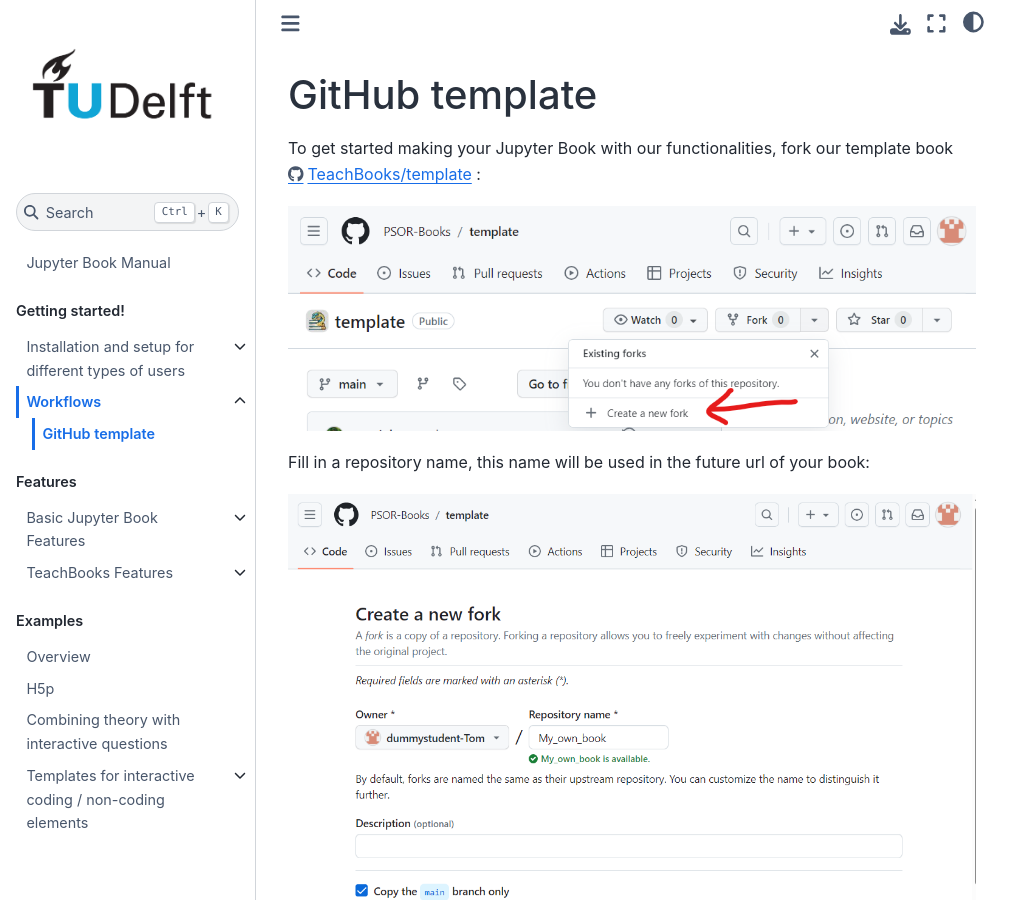
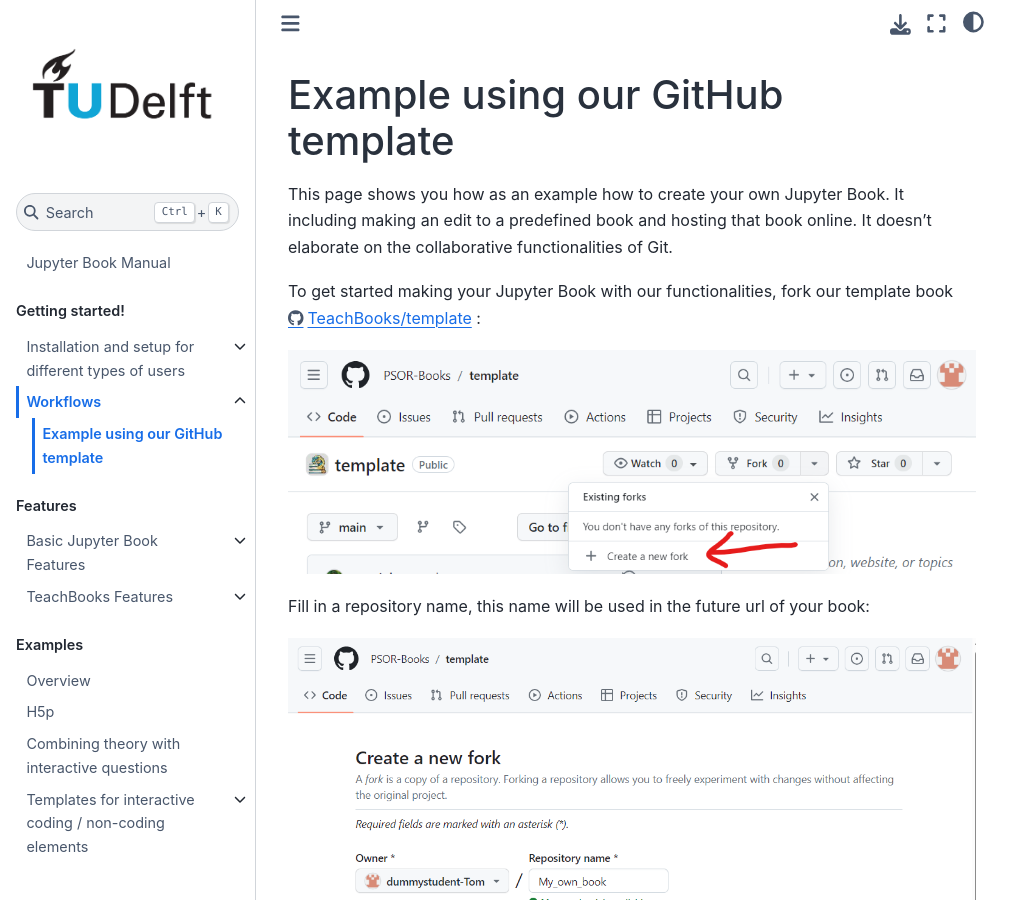
Before and after one commit to TeachBooks/mirror_teachbook_manual, a Jupyter Book: the page built from book/workflows/github.md, in a window 1280 px wide and 900 px high. Shown: the whole window, without its empty margins (0-1031 px from the left). Built offline with Jupyter Book 1.0.4 settings and Sphinx 7.4.7 and the Sphinx Book theme 1.1.4, drawn with Linux system fonts in a browser that asks for light colours; pages that are not in the unit, such as notebooks, are missing from menus; comment, search, counter and statistics services are not loaded.

Commit message:
Update github.md

```diff
--- a/book/workflows/github.md
+++ b/book/workflows/github.md
@@ -1,4 +1,6 @@
-# GitHub template
+# Example using our GitHub template
+
+This page shows you how as an example how to create your own Jupyter Book. It including making an edit to a predefined book and hosting that book online. It doesn't elaborate on the collaborative functionalities of Git.
 
 To get started making your Jupyter Book with our functionalities, fork our template book https://github.com/TeachBooks/template :
 
```
